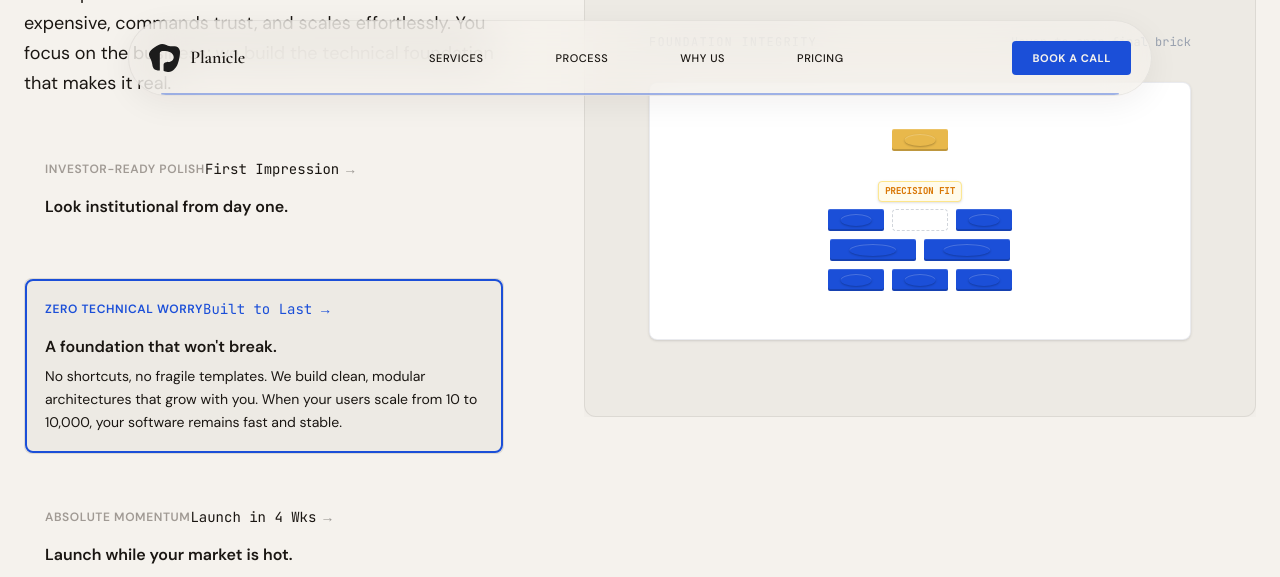
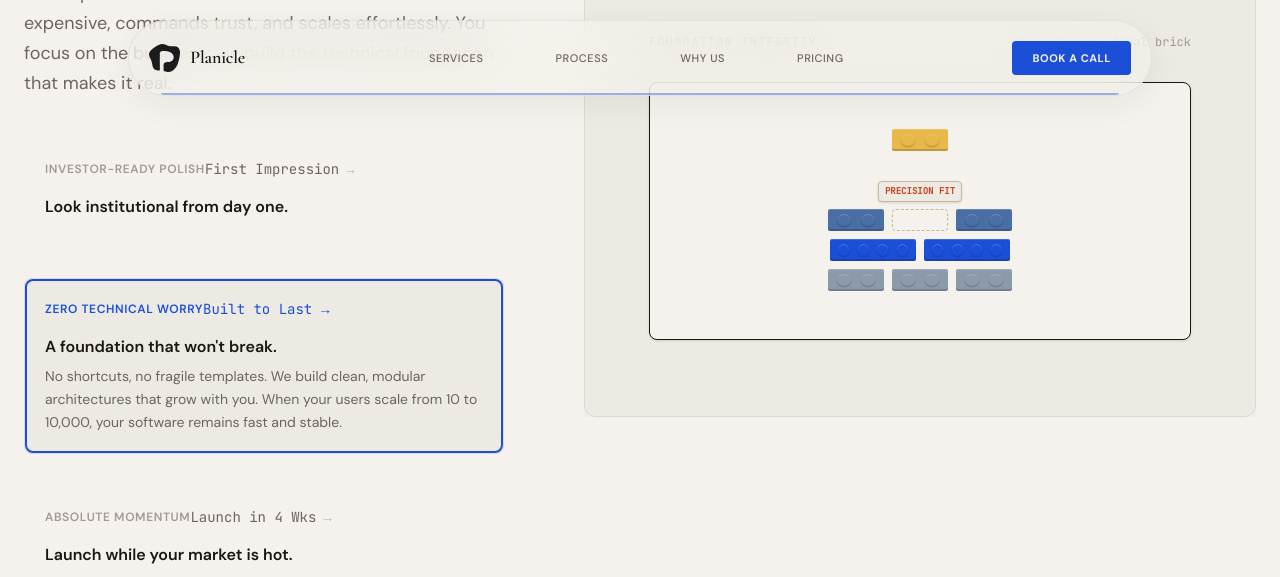
Before and after one commit to Planicle-labs/Planicle-Website, a Next.js app: page / in a window 1280 px wide. Both pictures are taken after a click on the button 264 px from the left and 4099 px from the top of the page. Shown: the part 3699-4276 px from the top of the page. Built offline with nearby package versions, Linux system fonts and the light colour scheme.

Commit message:
feat: Add multi-stud brick styles and rocket animations

```diff
--- a/app/globals.css
+++ b/app/globals.css
@@ -294,6 +294,112 @@ body {
   }
 }
 
+/* ============================================================
+   MULTI-STUD BRICKS
+   ============================================================ */
+
+.brick-2x1 {
+  width: var(--brick-width, 40px);
+  height: var(--brick-height, 20px);
+  background: var(--brick-color, var(--color-cobalt));
+  border-radius: 2px;
+  position: relative;
+  box-shadow:
+    inset 0 -2px 0 rgba(0, 0, 0, 0.18),
+    inset 0 1px 0 rgba(255, 255, 255, 0.15);
+}
+
+.brick-2x1::before,
+.brick-2x1::after {
+  content: '';
+  position: absolute;
+  top: 50%;
+  width: 25%;
+  height: 55%;
+  border-radius: 50%;
+  background: inherit;
+  box-shadow:
+    0 1px 2px rgba(0, 0, 0, 0.25),
+    inset 0 1px 0 rgba(255, 255, 255, 0.2);
+}
+
+.brick-2x1::before {
+  left: 28%;
+  transform: translate(-50%, -50%);
+}
+
+.brick-2x1::after {
+  left: 72%;
+  transform: translate(-50%, -50%);
+}
+
+.brick-4x1 {
+  width: var(--brick-width, 80px);
+  height: var(--brick-height, 20px);
+  background: var(--brick-color, var(--color-cobalt));
+  border-radius: 2px;
+  position: relative;
+  box-shadow:
+    inset 0 -2px 0 rgba(0, 0, 0, 0.18),
+    inset 0 1px 0 rgba(255, 255, 255, 0.15);
+}
+
+.brick-4x1-studs {
+  position: absolute;
+  inset: 0;
+  display: flex;
+  justify-content: space-around;
+  align-items: center;
+  padding-inline: 4px;
+}
+
+.brick-4x1-stud {
+  width: 14%;
+  height: 55%;
+  border-radius: 50%;
+  background: inherit;
+  box-shadow:
+    0 1px 2px rgba(0, 0, 0, 0.25),
+    inset 0 1px 0 rgba(255, 255, 255, 0.2);
+}
+
+/* ============================================================
+   PRECISION ROCKET ANIMATIONS
+   ============================================================ */
+
+@keyframes smoke-rise {
+  0% {
+    opacity: 0;
+    transform: translateY(10px) scale(0.6);
+  }
+  20% {
+    opacity: 0.8;
+  }
+  100% {
+    opacity: 0;
+    transform: translateY(-40px) scale(1.6);
+  }
+}
+
+@keyframes fire-flicker {
+  0%, 100% {
+    transform: scale(1) translateY(0);
+    opacity: 0.95;
+  }
+  50% {
+    transform: scale(0.85) translateY(2px);
+    opacity: 0.75;
+  }
+}
+
+.animate-smoke-rise {
+  animation: smoke-rise 0.8s var(--ease-out-expo) infinite;
+}
+
+.animate-fire-flicker {
+  animation: fire-flicker 0.4s ease-in-out infinite;
+}
+
 /* Stagger utility — animate children sequentially */
 .stagger-children > * {
   opacity: 0;
--- a/components/WhyUsSection.tsx
+++ b/components/WhyUsSection.tsx
@@ -227,22 +227,22 @@ export function WhyUsSection() {
                   className="w-full h-full flex flex-col justify-between"
                 >
                   <div className="flex justify-between items-center mb-4">
-                    <span className="font-mono text-xs text-gray-500 uppercase tracking-widest">
+                    <span className="font-mono text-xs text-[var(--color-ink-secondary)] uppercase tracking-widest">
                       PREMIUM DASHBOARD DEMO
                     </span>
-                    <span className="font-mono text-[10px] text-amber-600 font-bold tracking-wide">
+                    <span className="font-mono text-[10px] text-[var(--color-gold)] font-bold tracking-wide">
                       EXPONENTIAL TRACTION
                     </span>
                   </div>
 
                   {/* Browser Mockup Box */}
-                  <div className="flex-1 bg-white border border-gray-200/80 rounded-lg shadow-sm overflow-hidden flex flex-col">
+                  <div className="flex-1 bg-[var(--color-canvas)] border border-[rgba(26,22,18,0.08)] rounded-lg shadow-sm overflow-hidden flex flex-col">
                     {/* Browser Header */}
-                    <div className="h-7 bg-gray-50 border-b border-gray-150 flex items-center px-4 gap-1.5">
-                      <div className="w-2 h-2 rounded-full bg-red-400" />
-                      <div className="w-2 h-2 rounded-full bg-yellow-400" />
-                      <div className="w-2 h-2 rounded-full bg-green-400" />
-                      <div className="mx-auto bg-gray-200/50 rounded px-8 py-0.5 text-[8px] font-mono text-gray-400 uppercase tracking-wider">
+                    <div className="h-7 bg-[var(--color-canvas-elevated)] border-b border-[rgba(26,22,18,0.08)] flex items-center px-4 gap-1.5">
+                      <div className="w-2.5 h-2.5 rounded-full bg-[var(--color-rust)]/80" />
+                      <div className="w-2.5 h-2.5 rounded-full bg-[var(--color-gold)]/80" />
+                      <div className="w-2.5 h-2.5 rounded-full bg-[var(--color-slate-accent)]/80" />
+                      <div className="mx-auto bg-[rgba(26,22,18,0.04)] rounded px-8 py-0.5 text-[8px] font-mono text-[var(--color-ink-tertiary)] uppercase tracking-wider">
                         localhost:3000/dashboard
                       </div>
                     </div>
@@ -251,13 +251,13 @@ export function WhyUsSection() {
                     <div className="p-6 flex-1 flex flex-col justify-between relative">
                       {/* Metric Card Overlay */}
                       <div className="absolute top-4 left-6 flex flex-col">
-                        <span className="font-mono text-[9px] text-gray-400 uppercase">MONTHLY ACTIVE USERS</span>
-                        <span className="font-display text-2xl text-gray-800 font-semibold tracking-tight">+342% MAU</span>
+                        <span className="font-mono text-[9px] text-[var(--color-ink-tertiary)] uppercase">MONTHLY ACTIVE USERS</span>
+                        <span className="font-display text-2xl text-[var(--color-ink)] font-semibold tracking-tight">+342% MAU</span>
                       </div>
 
                       {/* Sparkle star */}
                       <div className="absolute top-4 right-6 animate-pulse">
-                        <svg className="w-5 h-5 text-amber-500" fill="currentColor" viewBox="0 0 24 24">
+                        <svg className="w-5 h-5 text-[var(--color-gold)]" fill="currentColor" viewBox="0 0 24 24">
                           <path d="M12 2l2.4 7.4h7.6l-6.1 4.5 2.3 7.4-6.2-4.6-6.2 4.6 2.3-7.4-6.1-4.5h7.6z" />
                         </svg>
                       </div>
@@ -282,12 +282,11 @@ export function WhyUsSection() {
                                   ease: [0.16, 1, 0.3, 1],
                                   delay: prefersReduced ? 0 : (idx * 100 + brickIdx * 40) / 1000,
                                 }}
-                                className="brick"
+                                className="brick-2x1"
                                 style={{
                                   "--brick-color": col.color,
-                                  "--brick-size": "16px",
-                                  width: "28px",
-                                  height: "14px",
+                                  "--brick-width": "28px",
+                                  "--brick-height": "14px",
                                 } as React.CSSProperties}
                               />
                             ))}
@@ -313,16 +312,16 @@ export function WhyUsSection() {
                   onMouseLeave={() => setIsWallCompleted(false)}
                 >
                   <div className="flex justify-between items-center mb-4">
-                    <span className="font-mono text-xs text-gray-500 uppercase tracking-widest">
+                    <span className="font-mono text-xs text-[var(--color-ink-secondary)] uppercase tracking-widest">
                       FOUNDATION INTEGRITY
                     </span>
-                    <span className="font-mono text-xs text-gray-400">
+                    <span className="font-mono text-xs text-[var(--color-ink-tertiary)]">
                       Hover to snap final brick
                     </span>
                   </div>
 
                   {/* Interlocking Wall Frame */}
-                  <div className="flex-1 flex flex-col items-center justify-center relative p-6 bg-white border border-gray-200/80 rounded-lg shadow-sm">
+                  <div className="flex-1 flex flex-col items-center justify-center relative p-6 bg-[var(--color-canvas)] border border-[rgba(26, 22, 18, 0.08)] rounded-lg shadow-sm">
 
                     {/* Visualizer Area */}
                     <div className="relative w-[180px] h-[160px] flex flex-col justify-end">
@@ -331,7 +330,7 @@ export function WhyUsSection() {
                       <div className="flex flex-col gap-1 items-center">
                         {/* Row 3 (Top) */}
                         <div className="flex gap-1">
-                          <div className="brick" style={{ "--brick-color": "var(--color-slate-accent)", "--brick-size": "24px", width: "56px", height: "22px" } as React.CSSProperties} />
+                          <div className="brick-2x1" style={{ "--brick-color": "var(--color-slate-accent)", "--brick-width": "56px", "--brick-height": "22px" } as React.CSSProperties} />
 
                           {/* Empty space for the gold brick (width: 56px, gap: 1) */}
                           <div className="w-[56px] h-[22px] relative">
@@ -340,14 +339,14 @@ export function WhyUsSection() {
                               className="absolute inset-0 border rounded transition-all duration-300"
                               style={{
                                 borderStyle: isWallCompleted ? "solid" : "dashed",
-                                borderColor: isWallCompleted ? "rgba(16, 185, 129, 0.4)" : "#D1D5DB",
+                                borderColor: isWallCompleted ? "rgba(16, 185, 129, 0.4)" : "var(--color-sand)",
                                 background: isWallCompleted ? "rgba(16, 185, 129, 0.05)" : "transparent",
                               }}
                             />
 
                             {/* Gold Glow behind brick when snapped */}
                             <div
-                              className="absolute inset-0 rounded bg-amber-400/20 blur-md pointer-events-none transition-all duration-300"
+                              className="absolute inset-0 rounded bg-[var(--color-gold)]/20 blur-md pointer-events-none transition-all duration-300"
                               style={{
                                 opacity: isWallCompleted ? 1 : 0,
                                 transform: isWallCompleted ? "scale(1.2)" : "scale(0.8)",
@@ -358,9 +357,9 @@ export function WhyUsSection() {
                             <span
                               className="absolute -top-7 left-1/2 -translate-x-1/2 font-mono text-[9px] font-bold px-1.5 py-0.5 rounded whitespace-nowrap transition-all duration-300 shadow-sm"
                               style={{
-                                background: isWallCompleted ? "var(--color-cobalt)" : "#FFFBEB",
-                                color: isWallCompleted ? "#FFFFFF" : "#D97706",
-                                border: isWallCompleted ? "1px solid var(--color-cobalt)" : "1px solid #FDE68A",
+                                background: isWallCompleted ? "var(--color-cobalt)" : "var(--color-canvas-elevated)",
+                                color: isWallCompleted ? "var(--color-canvas)" : "var(--color-rust)",
+                                border: isWallCompleted ? "1px solid var(--color-cobalt)" : "1px solid var(--color-sand)",
                               }}
                             >
                               {isWallCompleted ? "✓ SECURED FOUNDATION" : "PRECISION FIT"}
@@ -374,35 +373,35 @@ export function WhyUsSection() {
                                   initial={{ x: 28, y: 11, scale: 0, opacity: 1 }}
                                   animate={{ x: -10, y: -25, scale: 1, opacity: 0 }}
                                   transition={{ duration: 0.55, ease: "easeOut" }}
-                                  className="absolute w-1.5 h-1.5 rounded-full bg-amber-400"
+                                  className="absolute w-1.5 h-1.5 rounded-full bg-[var(--color-gold)]"
                                 />
                                 {/* Sparkle 2 */}
                                 <motion.div
                                   initial={{ x: 28, y: 11, scale: 0, opacity: 1 }}
                                   animate={{ x: 66, y: -25, scale: 1, opacity: 0 }}
                                   transition={{ duration: 0.55, ease: "easeOut" }}
-                                  className="absolute w-2 h-2 rounded bg-yellow-400 rotate-45"
+                                  className="absolute w-2 h-2 rounded bg-[var(--color-gold)] rotate-45"
                                 />
                                 {/* Sparkle 3 */}
                                 <motion.div
                                   initial={{ x: 28, y: 11, scale: 0, opacity: 1 }}
                                   animate={{ x: 5, y: -45, scale: 1, opacity: 0 }}
                                   transition={{ duration: 0.65, ease: "easeOut" }}
-                                  className="absolute w-1 h-1 rounded-full bg-amber-300"
+                                  className="absolute w-1 h-1 rounded-full bg-[var(--color-gold)]/85"
                                 />
                                 {/* Sparkle 4 */}
                                 <motion.div
                                   initial={{ x: 28, y: 11, scale: 0, opacity: 1 }}
                                   animate={{ x: 51, y: -45, scale: 1, opacity: 0 }}
                                   transition={{ duration: 0.65, ease: "easeOut" }}
-                                  className="absolute w-1.5 h-1.5 rounded-full bg-yellow-300"
+                                  className="absolute w-1.5 h-1.5 rounded-full bg-[var(--color-gold)]/60"
                                 />
                                 {/* Sparkle 5 */}
                                 <motion.div
                                   initial={{ x: 28, y: 11, scale: 0, opacity: 1 }}
                                   animate={{ x: 28, y: -50, scale: 1.2, opacity: 0 }}
                                   transition={{ duration: 0.55, ease: "easeOut" }}
-                                  className="absolute w-2 h-2 rounded-full bg-amber-400"
+                                  className="absolute w-2 h-2 rounded-full bg-[var(--color-gold)]"
                                 />
                               </div>
                             )}
@@ -421,31 +420,44 @@ export function WhyUsSection() {
                               }}
                             >
                               <div
-                                className="brick shadow-lg"
+                                className="brick-2x1 shadow-lg"
                                 style={{
                                   "--brick-color": "var(--color-gold)",
-                                  "--brick-size": "24px",
-                                  width: "56px",
-                                  height: "22px",
+                                  "--brick-width": "56px",
+                                  "--brick-height": "22px",
                                 } as React.CSSProperties}
                               />
                             </div>
                           </div>
 
-                          <div className="brick" style={{ "--brick-color": "var(--color-slate-accent)", "--brick-size": "24px", width: "56px", height: "22px" } as React.CSSProperties} />
+                          <div className="brick-2x1" style={{ "--brick-color": "var(--color-slate-accent)", "--brick-width": "56px", "--brick-height": "22px" } as React.CSSProperties} />
                         </div>
 
                         {/* Row 2 (Middle) */}
                         <div className="flex gap-1">
-                          <div className="brick" style={{ "--brick-color": "var(--color-cobalt)", "--brick-size": "24px", width: "86px", height: "22px" } as React.CSSProperties} />
-                          <div className="brick" style={{ "--brick-color": "var(--color-cobalt)", "--brick-size": "24px", width: "86px", height: "22px" } as React.CSSProperties} />
+                          <div className="brick-4x1" style={{ "--brick-color": "var(--color-cobalt)", "--brick-width": "86px", "--brick-height": "22px" } as React.CSSProperties}>
+                            <div className="brick-4x1-studs">
+                              <div className="brick-4x1-stud" />
+                              <div className="brick-4x1-stud" />
+                              <div className="brick-4x1-stud" />
+                              <div className="brick-4x1-stud" />
+                            </div>
+                          </div>
+                          <div className="brick-4x1" style={{ "--brick-color": "var(--color-cobalt)", "--brick-width": "86px", "--brick-height": "22px" } as React.CSSProperties}>
+                            <div className="brick-4x1-studs">
+                              <div className="brick-4x1-stud" />
+                              <div className="brick-4x1-stud" />
+                              <div className="brick-4x1-stud" />
+                              <div className="brick-4x1-stud" />
+                            </div>
+                          </div>
                         </div>
 
                         {/* Row 1 (Bottom Baseplate) */}
                         <div className="flex gap-1">
-                          <div className="brick" style={{ "--brick-color": "var(--color-ash)", "--brick-size": "24px", width: "56px", height: "22px" } as React.CSSProperties} />
-                          <div className="brick" style={{ "--brick-color": "var(--color-ash)", "--brick-size": "24px", width: "56px", height: "22px" } as React.CSSProperties} />
-                          <div className="brick" style={{ "--brick-color": "var(--color-ash)", "--brick-size": "24px", width: "56px", height: "22px" } as React.CSSProperties} />
+                          <div className="brick-2x1" style={{ "--brick-color": "var(--color-ash)", "--brick-width": "56px", "--brick-height": "22px" } as React.CSSProperties} />
+                          <div className="brick-2x1" style={{ "--brick-color": "var(--color-ash)", "--brick-width": "56px", "--brick-height": "22px" } as React.CSSProperties} />
+                          <div className="brick-2x1" style={{ "--brick-color": "var(--color-ash)", "--brick-width": "56px", "--brick-height": "22px" } as React.CSSProperties} />
                         </div>
                       </div>
 
@@ -467,16 +479,16 @@ export function WhyUsSection() {
                   onMouseLeave={() => setIsRocketHovered(false)}
                 >
                   <div className="flex justify-between items-center mb-4">
-                    <span className="font-mono text-xs text-gray-500 uppercase tracking-widest">
+                    <span className="font-mono text-xs text-[var(--color-ink-secondary)] uppercase tracking-widest">
                       VELOCITY LAUNCH SIMULATOR
                     </span>
-                    <span className="font-mono text-xs text-gray-400">
+                    <span className="font-mono text-xs text-[var(--color-ink-tertiary)]">
                       Hover to launch MVP
                     </span>
                   </div>
 
                   {/* Launch Chamber Frame */}
-                  <div className="flex-1 bg-white border border-gray-200/80 rounded-lg shadow-sm overflow-hidden flex flex-col items-center justify-center p-6 relative">
+                  <div className="flex-1 bg-[var(--color-canvas)] border border-[rgba(26,22,18,0.08)] rounded-lg shadow-sm overflow-hidden flex flex-col items-center justify-center p-6 relative">
 
                     {/* Launchpad Grid Lines */}
                     <div className="absolute inset-0 bg-[radial-gradient(rgba(26,22,18,0.02)_1.5px,transparent_1.5px)] [background-size:16px_16px] pointer-events-none" />
@@ -513,23 +525,24 @@ export function WhyUsSection() {
                     </div>
 
                     {/* Launch Smoke & Fire Particles */}
-                    <div
-                      className="absolute bottom-12 flex gap-1 items-center justify-center pointer-events-none"
-                      style={{
-                        opacity: isRocketHovered ? 1 : 0,
-                        transform: isRocketHovered ? "scale(1.1) translateY(0px)" : "scale(0.8) translateY(10px)",
-                        transition: "all 0.5s cubic-bezier(0.16, 1, 0.3, 1)",
-                      }}
-                    >
-                      <div className="w-3 h-3 rounded-full bg-amber-500 animate-ping" />
-                      <div className="w-5 h-5 rounded-full bg-amber-400 blur-[1px] animate-pulse" />
-                      <div className="w-4 h-4 rounded-full bg-orange-500 animate-bounce" />
-                      <div className="w-3 h-3 rounded-full bg-red-500 animate-ping" />
-                    </div>
+                    {isRocketHovered && (
+                      <div className="absolute bottom-12 flex gap-2 items-center justify-center pointer-events-none z-10">
+                        {/* Center fire core */}
+                        <div className="w-5 h-8 rounded-full bg-[var(--color-rust)] animate-fire-flicker blur-[1px]" />
+                        {/* Outer flames */}
+                        <div className="w-3 h-5 rounded-full bg-[var(--color-gold)] animate-fire-flicker blur-[1px] -ml-2" style={{ animationDelay: "75ms" }} />
+                        <div className="w-3 h-5 rounded-full bg-[var(--color-gold)] animate-fire-flicker blur-[1px] -mr-2" style={{ animationDelay: "150ms" }} />
+
+                        {/* Risen smoke particles */}
+                        <div className="absolute -bottom-4 w-4 h-4 rounded-full bg-[var(--color-ash)]/60 animate-smoke-rise" style={{ animationDelay: "0ms" }} />
+                        <div className="absolute -bottom-6 w-3 h-3 rounded-full bg-[var(--color-sand)]/60 animate-smoke-rise" style={{ animationDelay: "150ms" }} />
+                        <div className="absolute -bottom-5 w-5 h-5 rounded-full bg-[var(--color-ash)]/40 animate-smoke-rise" style={{ animationDelay: "300ms" }} />
+                      </div>
+                    )}
 
                     {/* Status Text overlay */}
                     <span
-                      className="absolute bottom-6 font-mono text-[9px] text-emerald-600 font-bold uppercase tracking-wider bg-emerald-50 border border-emerald-200 px-2 py-0.5 rounded shadow-sm"
+                      className="absolute bottom-6 font-mono text-[9px] text-[var(--color-cobalt)] font-bold uppercase tracking-wider bg-[rgba(27,79,216,0.06)] border border-[var(--color-cobalt)]/20 px-2 py-0.5 rounded shadow-sm"
                       style={{
                         opacity: isRocketHovered ? 1 : 0,
                         transform: isRocketHovered ? "translateY(0)" : "translateY(5px)",
```
